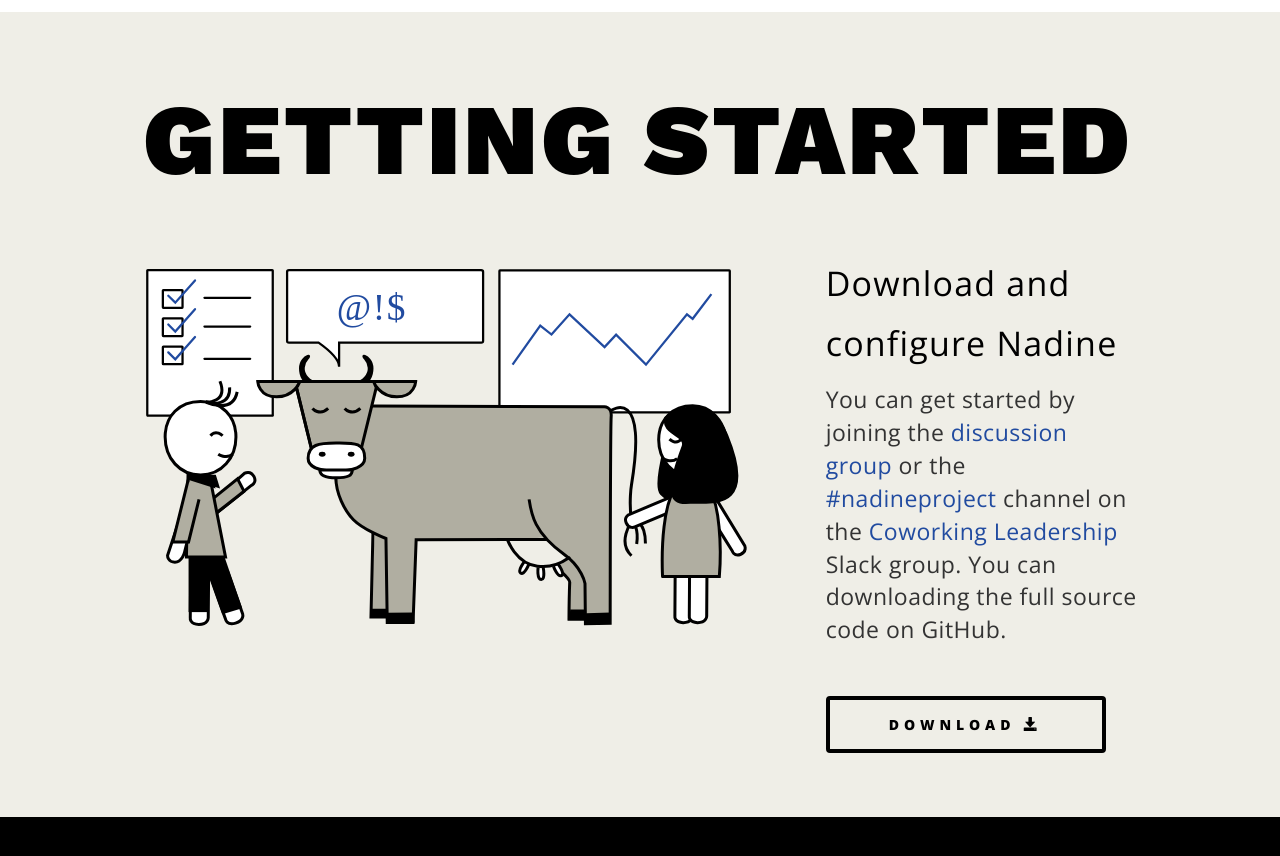
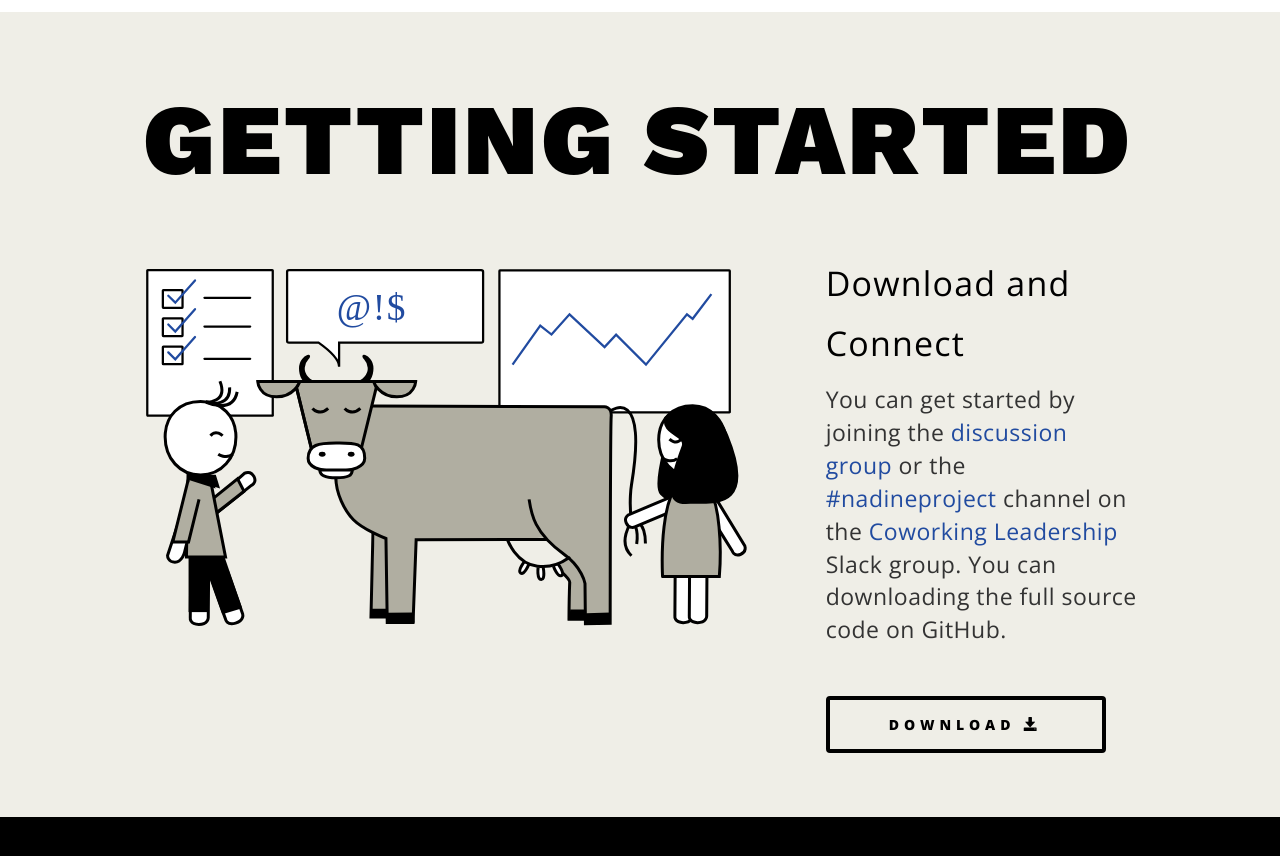
Before and after one commit to nadineproject/nadineproject.github.io, a Jekyll site: the page built from index.html, in a window 1280 px wide and 900 px high, scrolled down 2109 px. Shown: the top 856 px of the window. Built offline with Jekyll 4.4.1, drawn with Linux system fonts in a browser that asks for light colours; nearby versions of some CDN libraries; library files that are not in the unit come from our copies.

Commit message:
header change

```diff
--- a/index.html
+++ b/index.html
@@ -89,7 +89,7 @@
 				<img src="images/download.svg" alt="Download"/>
 			</div>
 			<div class="col-xs-12 col-sm-6 col-md-4">
-				<h2>Download and configure Nadine</h2>
+				<h2>Download and Connect</h2>
 				<p>
 					You can get started by joining the
 					<a href="https://groups.google.com/forum/#!forum/nadineproject">discussion group</a>
```
